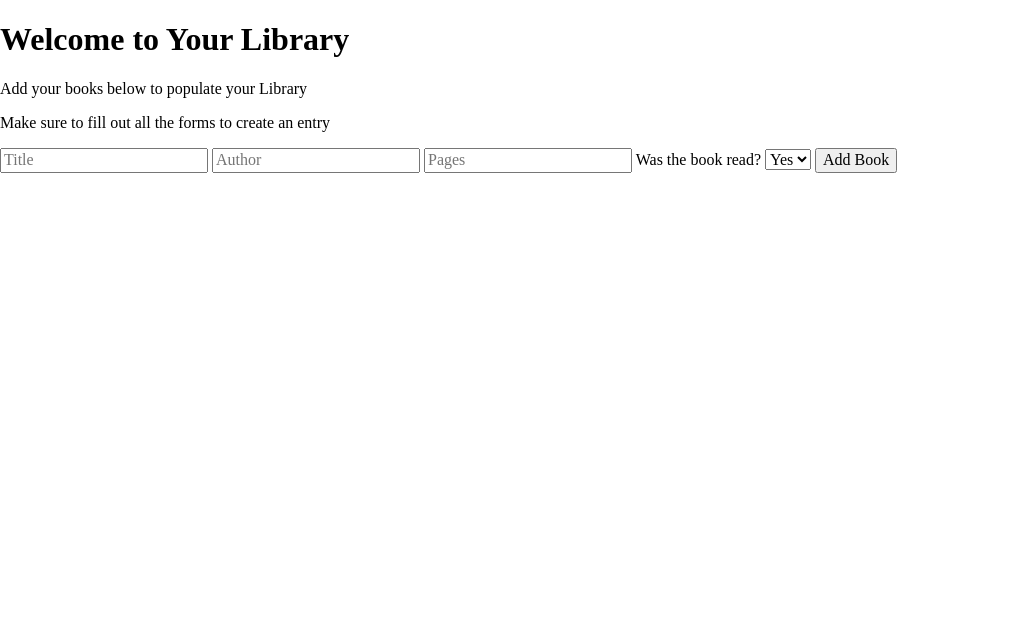
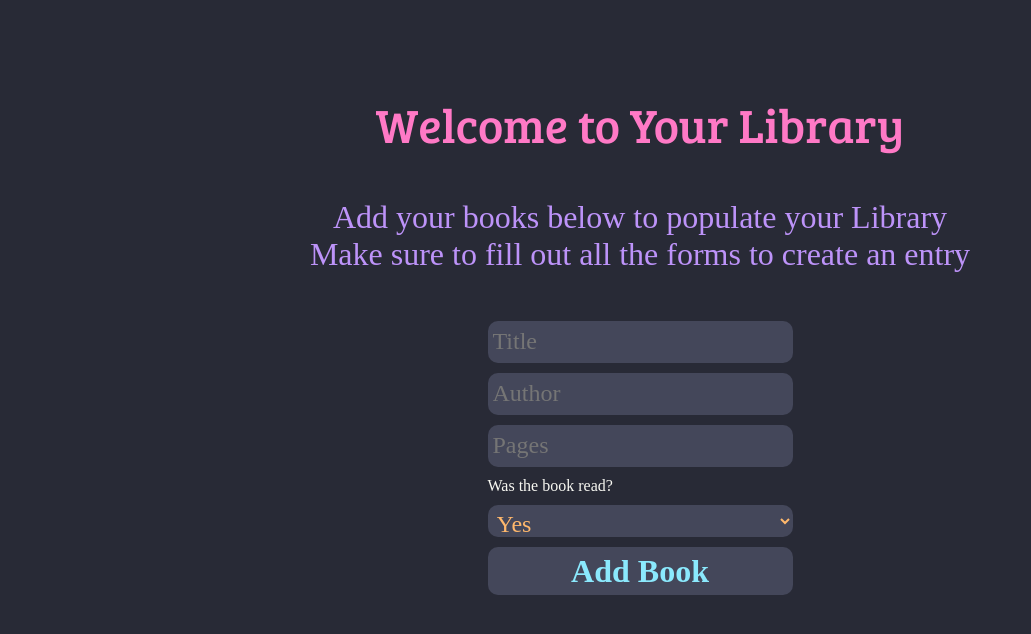
Before and after one commit to rib9985/library, a website: page index.html in a window 1280 px wide. Shown: the whole page, without its empty margins (0-1031 px from the left). Drawn offline with nearby package versions, Linux system fonts and the light colour scheme; a web font is replaced by a local one.

Commit message:
Add styles and classes

```diff
--- a/index.html
+++ b/index.html
@@ -25,7 +25,7 @@
             <option value="true">Yes</option>
             <option value="false">No</option>
          </select>
-      <input type="submit"  value="Add Book">
+      <input class="submit-button"type="submit"  value="Add Book">
     </form>
 
     <div class="library-container" id="library">
--- a/style.css
+++ b/style.css
@@ -0,0 +1,107 @@
+@import url("https://fonts.googleapis.com/css2?family=Bree+Serif&display=swap");
+@import url("https://fonts.googleapis.com/css2?family=Dongle:wght@300;400;700&display=swap");
+@import url("https://fonts.googleapis.com/css2?family=Signika+Negative:wght@300;400;500;600;700&display=swap");
+@import url("https://fonts.googleapis.com/css2?family=Material+Symbols+Rounded:opsz,wght,FILL,GRAD@20..48,100..700,0..1,-50..200");
+
+.material-symbols-rounded {
+  font-variation-settings: "FILL" 1, "wght" 700, "GRAD" 0, "opsz" 48;
+}
+
+:root {
+  --background-color: #282a36;
+  --main-color: #44475a;
+  --main-color-darker: #2f3036;
+  --foreground-color: #f8f8f2;
+  --cyan: #8be9fd;
+  --green: #50fa7b;
+  --orange: #ffb86c;
+  --pink: #ff79c6;
+  --purple: #bd93f9;
+  --red: #ff5555;
+  -yellow: #f1fa8c;
+
+  --title-font: "Bree Serif";
+  --content-font: Dongle;
+  --menu-font: Signika Negative;
+}
+
+body{
+    background-color: var(--background-color);
+    display: flex;
+    flex-direction: column;
+    justify-content: center;
+    align-items: center;
+}
+
+h1{
+    font-family: var(--title-font);
+    font-weight: 400;
+    font-size: 3rem;
+    margin: 0;
+    color: var(--pink)
+}
+
+p{
+    margin: 0;
+    font-family: var(--content-font);
+    font-size: 2rem;
+    line-break: ;
+    color: var(--purple)
+}
+
+.welcome-container{
+    padding: 3rem;
+    display: flex;
+    flex-direction: column;
+    justify-content: center;
+    align-items: center;
+}
+
+.welcome-container > h1{
+    padding: 3rem;
+
+}
+
+#book{
+    display: flex;
+    flex-direction: column;
+    gap: 10px;
+}
+
+input, select{
+    border-style: none;
+    border-radius: 10px;
+    height: 2rem;
+    border-color: none;
+    font-size: 1.5rem;
+    font-family: var(--menu-font);
+    padding: 5px;
+    background-color: var(--main-color);
+    color:  var(--orange);
+}
+
+.submit-button{
+    height: 3rem;
+    font-family: var(--content-font);
+    font-weight: 800;
+    font-size: 2rem;
+    color:  var(--cyan);
+}
+
+label{
+    font-family: var(--menu-font);
+    color:  var(--foreground-color);
+}
+
+
+select>option{
+    color: var(--green)
+}
+
+.submit-button:hover{
+    color: var(--foreground-color)
+}
+
+.submit-button:active{
+    color: var(--foreground-color)
+}
```
